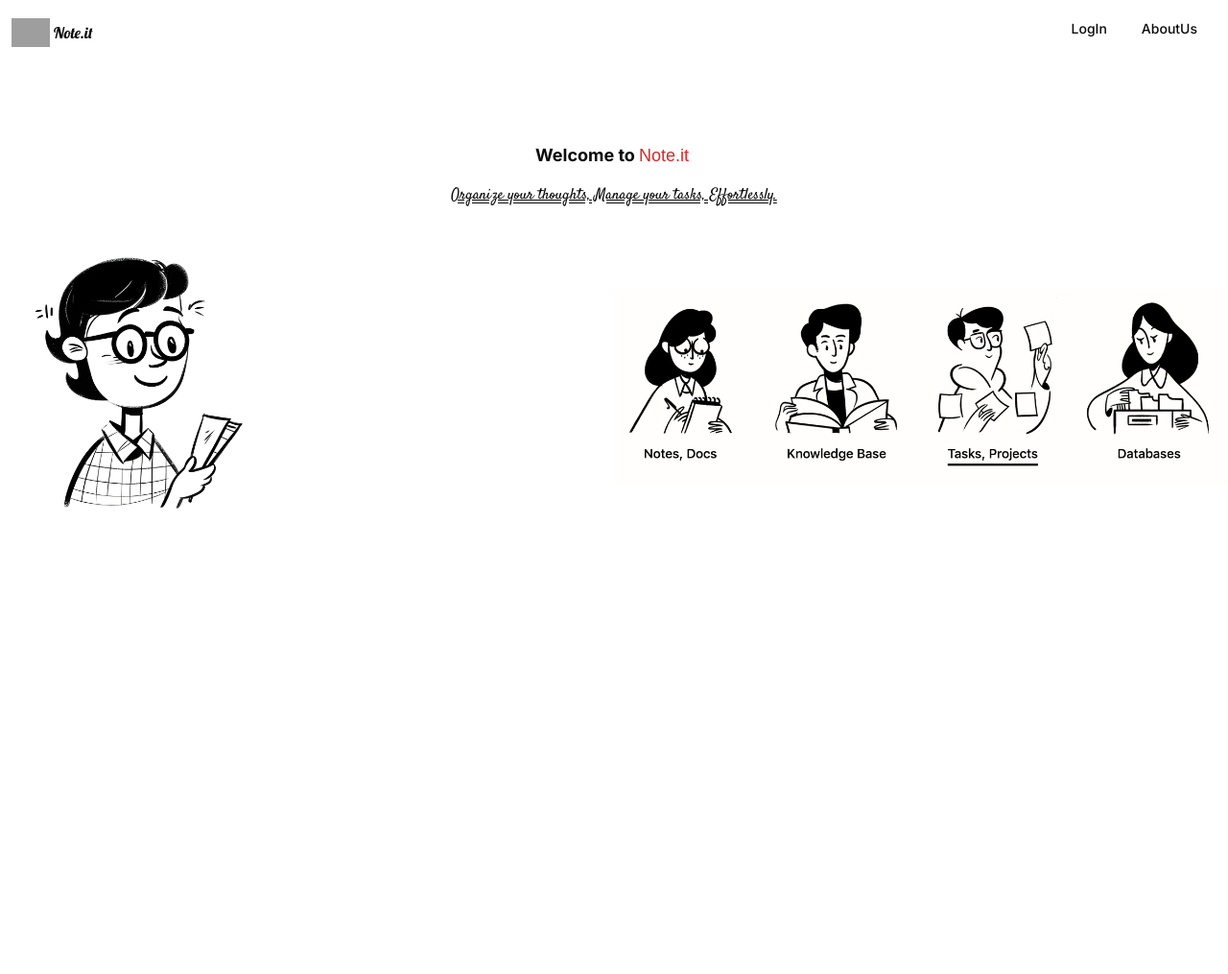
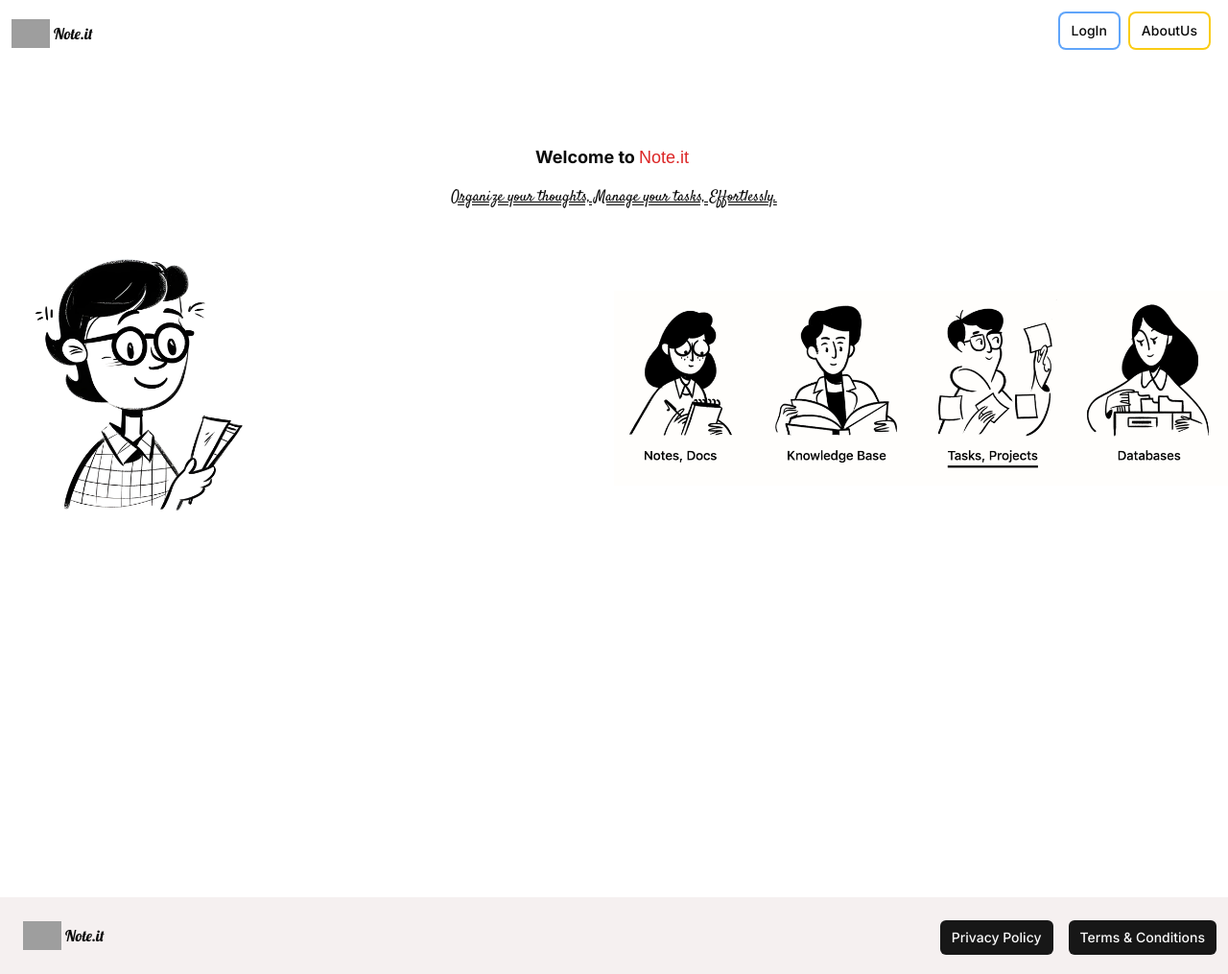
Before and after one commit to santr4/Note.it, a Next.js app in the folder note.it/: page / in a window 1280 px wide. Shown: the whole page at 96% size. Before the commit the page ends 800 px from the top, so only its background shows below. Built offline with nearby package versions, Linux system fonts and the light colour scheme; grey boxes are pictures that could not be loaded; a web font is replaced by a local one.

Commit message:
footer added

```diff
--- /dev/null
+++ b/note.it/src/app/(landing)/_components/footer.tsx
@@ -0,0 +1,20 @@
+import { Logo } from "./logo";
+import { Button } from "@/components/ui/button";
+
+const Footer = () => {
+  return (
+    <div className="flex w-full bg-[#f5f0f0] p-3">
+      <Logo />
+      <div className="flex mt-3 space-x-4 justify-end ml-auto">
+        <div className="flex">
+          <Button size="sm">Privacy Policy</Button>
+        </div>
+        <div className="flex">
+          <Button size="sm">Terms & Conditions</Button>
+        </div>
+      </div>
+    </div>
+  );
+};
+
+export default Footer;
--- a/note.it/src/app/(landing)/_components/navbar.tsx
+++ b/note.it/src/app/(landing)/_components/navbar.tsx
@@ -12,11 +12,11 @@ export const Navbar = () => {
   return (
     <div className={cn("md:flex", scrolled && "border-b shadow-sm")}>
       <Logo />
-      <div className="mt-3 md:ml-auto md:justify-end justify-between gap-5 m-5 space-x-3">
-        <Button variant="ghost" size="sm">
+      <div className="mt-3.5 md:ml-auto md:justify-end justify-between gap-5 m-5 space-x-3">
+        <Button variant="ghost" size="sm" className="ring-2 ring-blue-400">
           <Link href="#">LogIn</Link>
         </Button>
-        <Button variant="ghost" size="sm">
+        <Button variant="ghost" size="sm" className="ring-2 ring-yellow-400">
           <Link href="#">AboutUs</Link>
         </Button>
       </div>
--- a/note.it/src/app/(landing)/page.tsx
+++ b/note.it/src/app/(landing)/page.tsx
@@ -1,6 +1,7 @@
 // import { Navbar } from "./_components/navbar";
 import Heading from "./_components/heading";
 import Pic from "./_components/pic";
+import Footer from "@/app/(landing)/_components/footer";
 
 const LandingPage = () => {
   return (
@@ -8,8 +9,11 @@ const LandingPage = () => {
       <div className="flex justify-center">
         <Heading />
       </div>
-      <div className="pt-10">
+      <div className="pt-10 mb-80">
         <Pic />
+      </div>
+      <div className="content-end mt-16">
+        <Footer />
       </div>
     </div>
   );
```
